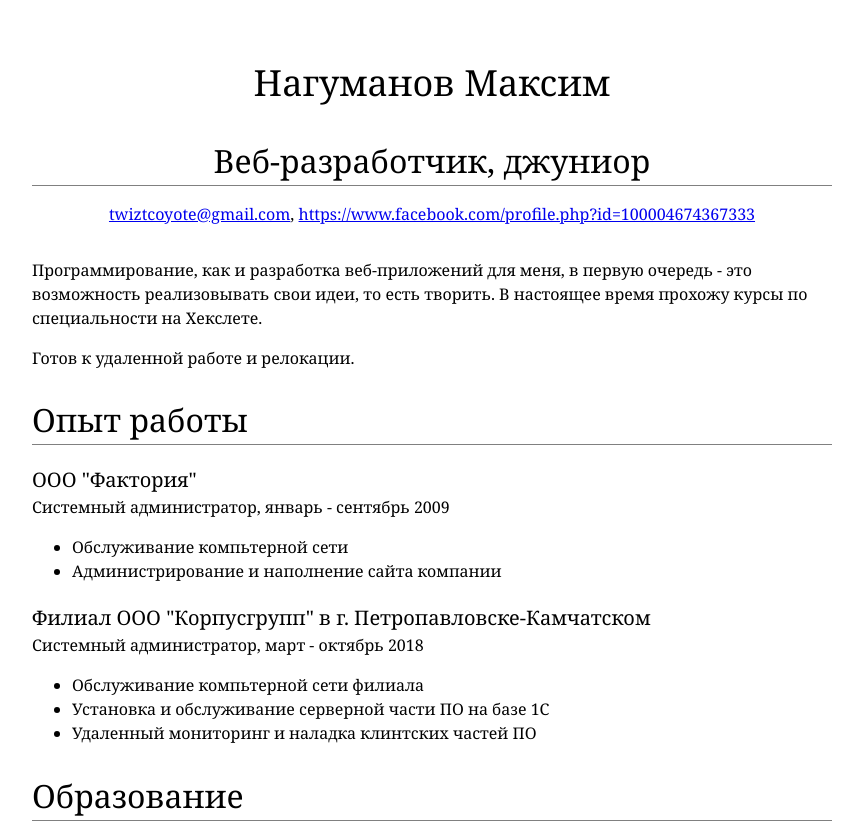
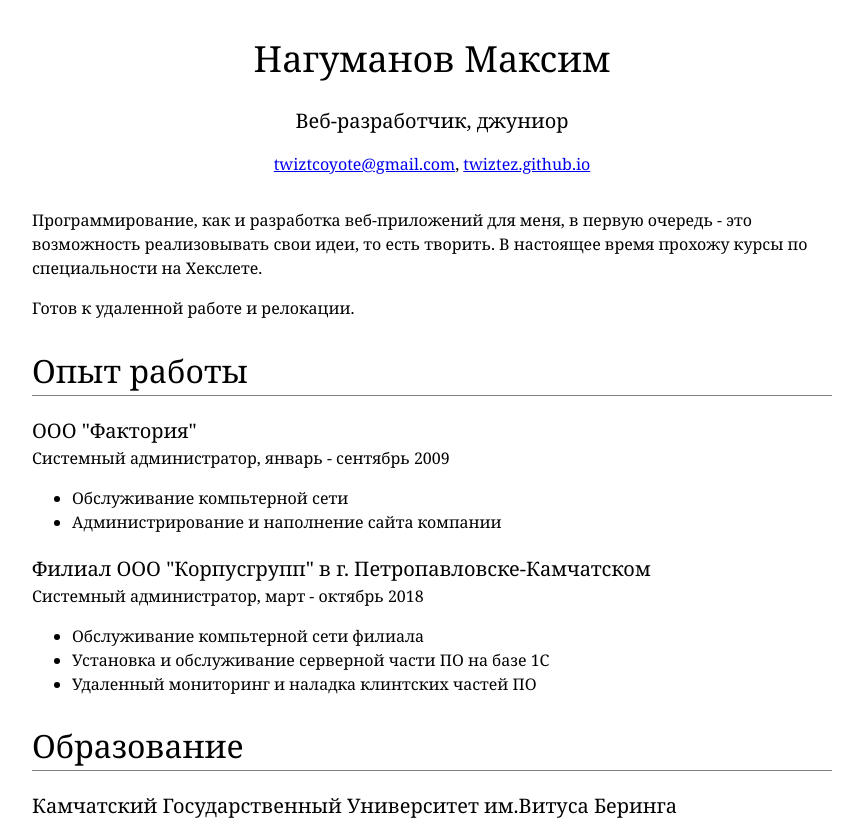
Before and after one commit to twiztez/twiztez.github.io, a plain HTML site: page index.html in a window 1280 px wide. Shown: the top 824 px of the page, without its empty margins (208-1071 px from the left). Drawn offline with Linux system fonts and the light colour scheme.

Commit message:
Update index.html

```diff
--- a/index.html
+++ b/index.html
@@ -1,4 +1,3 @@
-<!DOCTYPE html>
 <html>
     <head>
         <title>Резюме</title>
@@ -8,10 +7,10 @@
     <body>
         <div id="header">
             <h1>Нагуманов Максим</h1>
-            <h2>Веб-разработчик, джуниор</h2>
+            <h3>Веб-разработчик, джуниор</h3>
             <p>
                 <a href="mailto:twiztcoyote@gmail.com">twiztcoyote@gmail.com</a>,
-                <a href="https://www.facebook.com/profile.php?id=100004674367333">https://www.facebook.com/profile.php?id=100004674367333</a>
+                <a href="twiztez.github.io">twiztez.github.io</a>
             </p>
         </div>
         <div id="main">
```
